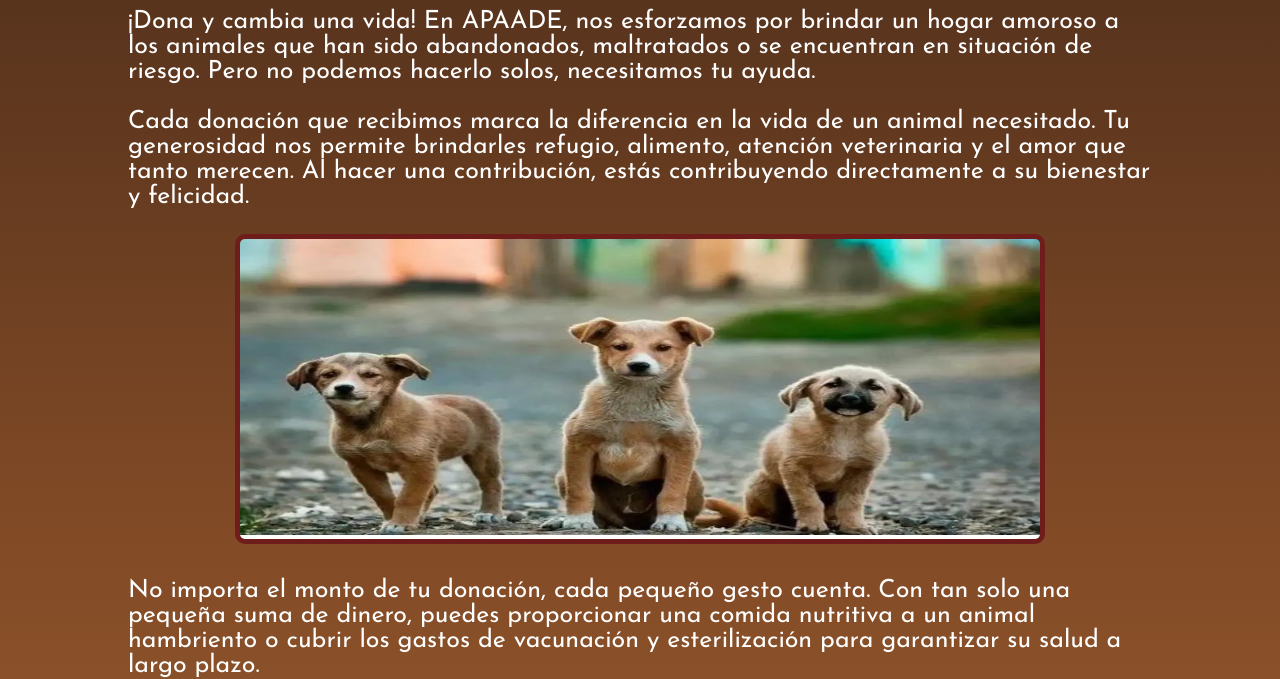
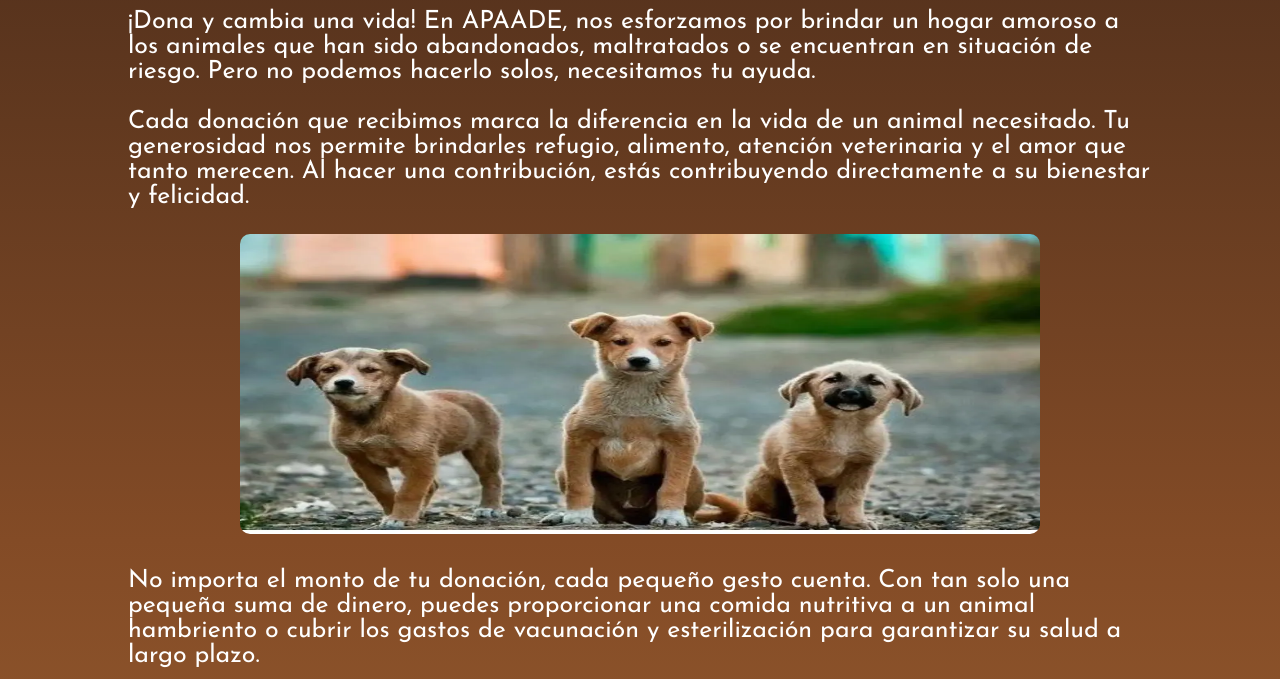
Before and after one commit to Tarbolin69/Desarrollo-Web-TP3, a plain HTML site: page donaciones.html in a window 1280 px wide. Shown: the part 296-975 px from the top of the page. Drawn offline with Linux system fonts and the light colour scheme.

Commit message:
bordes de donacion

```diff
--- a/css/style.css
+++ b/css/style.css
@@ -223,9 +223,8 @@ button:hover {
 
 .img_donaciones img {
     width: 800px;
-    max-width: 1250px;
+    max-width: 100%;
     max-height: 300px;
-    border: 5px solid #6F1D1B;
     border-radius: 10px;
 
 }
```
